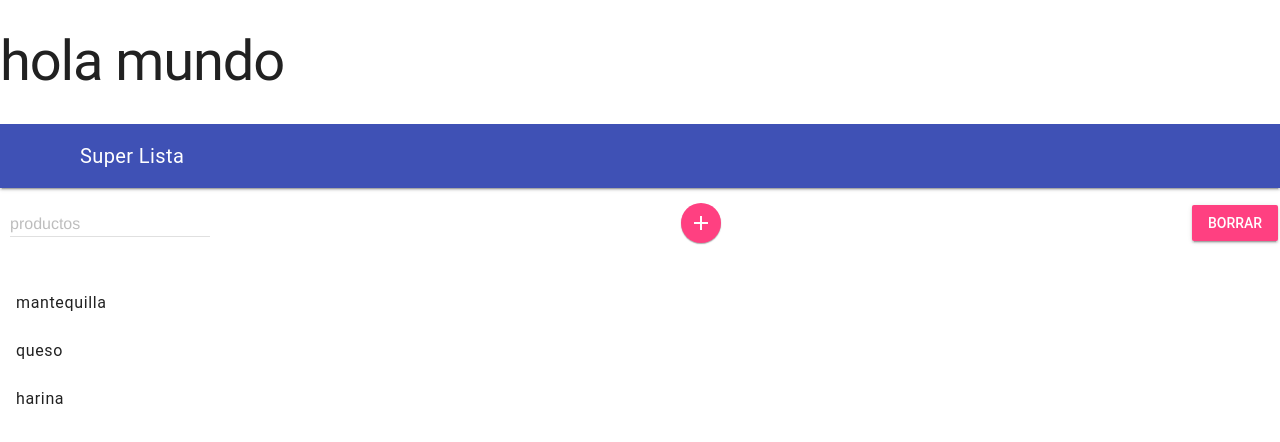
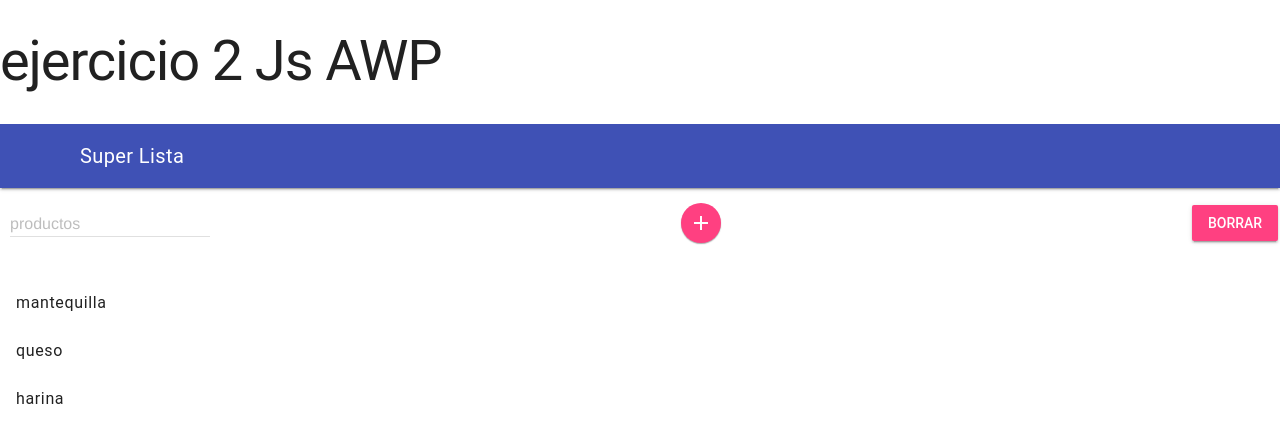
Before and after one commit to dfportillo/javascript-JWP, a plain HTML site: page clase_2/index.html in a window 1280 px wide. Drawn offline with nearby package versions, Linux system fonts and the light colour scheme.

Commit message:
cambio de titulo index.html

```diff
--- a/clase_2/index.html
+++ b/clase_2/index.html
@@ -13,7 +13,7 @@
     <script defer src="main.js"></script>
 </head>
 <body>
-        <h1>hola mundo</h1>
+        <h1>ejercicio 2 Js AWP</h1>
         <div class="mdl-layout mdl-js-layout mdl-layout--fixed-header">
             <header class="mdl-layout__header">
               <div class="mdl-layout__header-row">
```
